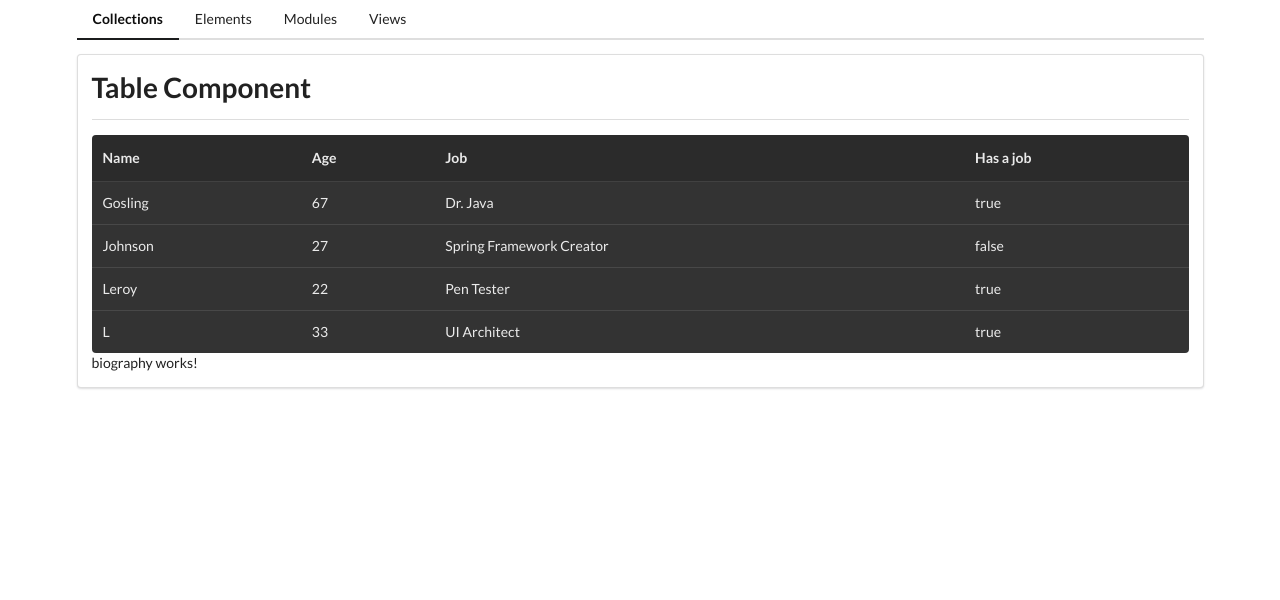
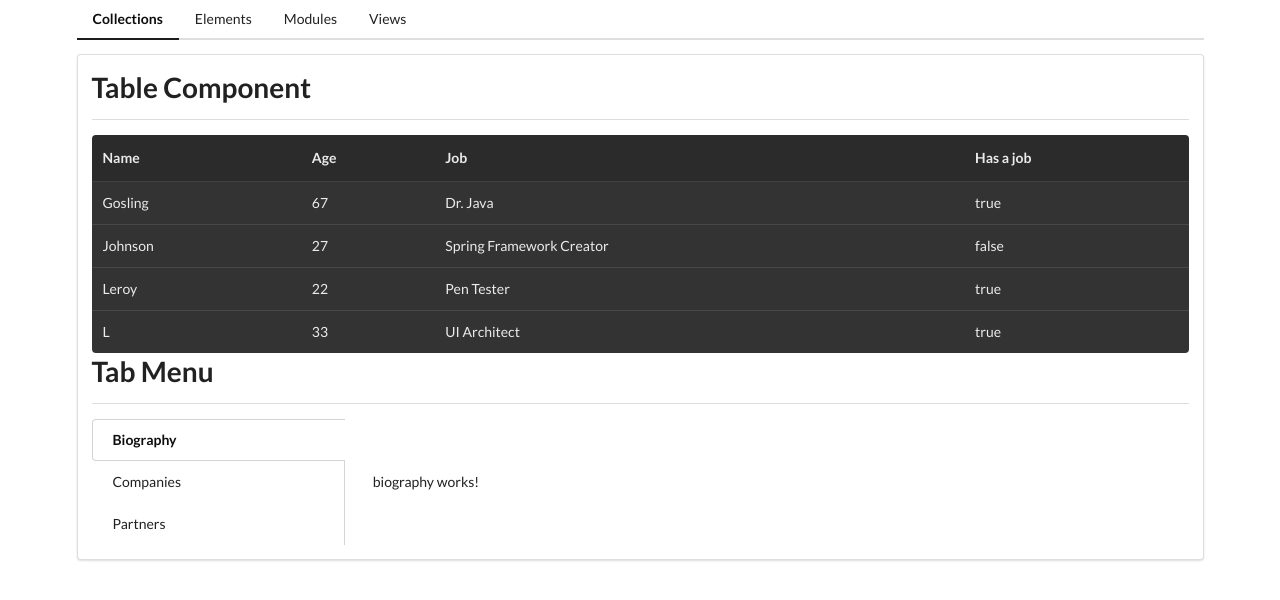
Before and after one commit to tn-teamrg/components-showcase, an Angular app: page /collections in a window 1280 px wide. Shown: the top 600 px of the page. Built offline with nearby package versions, Linux system fonts and the light colour scheme.

Commit message:
add matching exact paths

```diff
--- a/src/app/collections/collections-home/collections-home.component.html
+++ b/src/app/collections/collections-home/collections-home.component.html
@@ -9,4 +9,19 @@
 <app-table classNames="selectable inverted table" [data]="data" [headers]="headers"></app-table>
 
 
-<router-outlet></router-outlet>
+<app-divider>Tab Menu</app-divider>
+<div class="ui grid">
+	<div class="four wide column">
+		<div class="ui vertical fluid tabular menu">
+			<a class="item" routerLink="./" routerLinkActive="active"
+				[routerLinkActiveOptions]="{ exact: true }"
+			>Biography</a>
+
+			<a class="item" routerLink="companies" routerLinkActive="active">Companies</a>
+			<a class="item" routerLink="partners" routerLinkActive="active">Partners</a>
+		</div>
+	</div>
+	<div class="twelve wide stretched column">
+		<router-outlet></router-outlet>
+	</div>
+</div>
```
